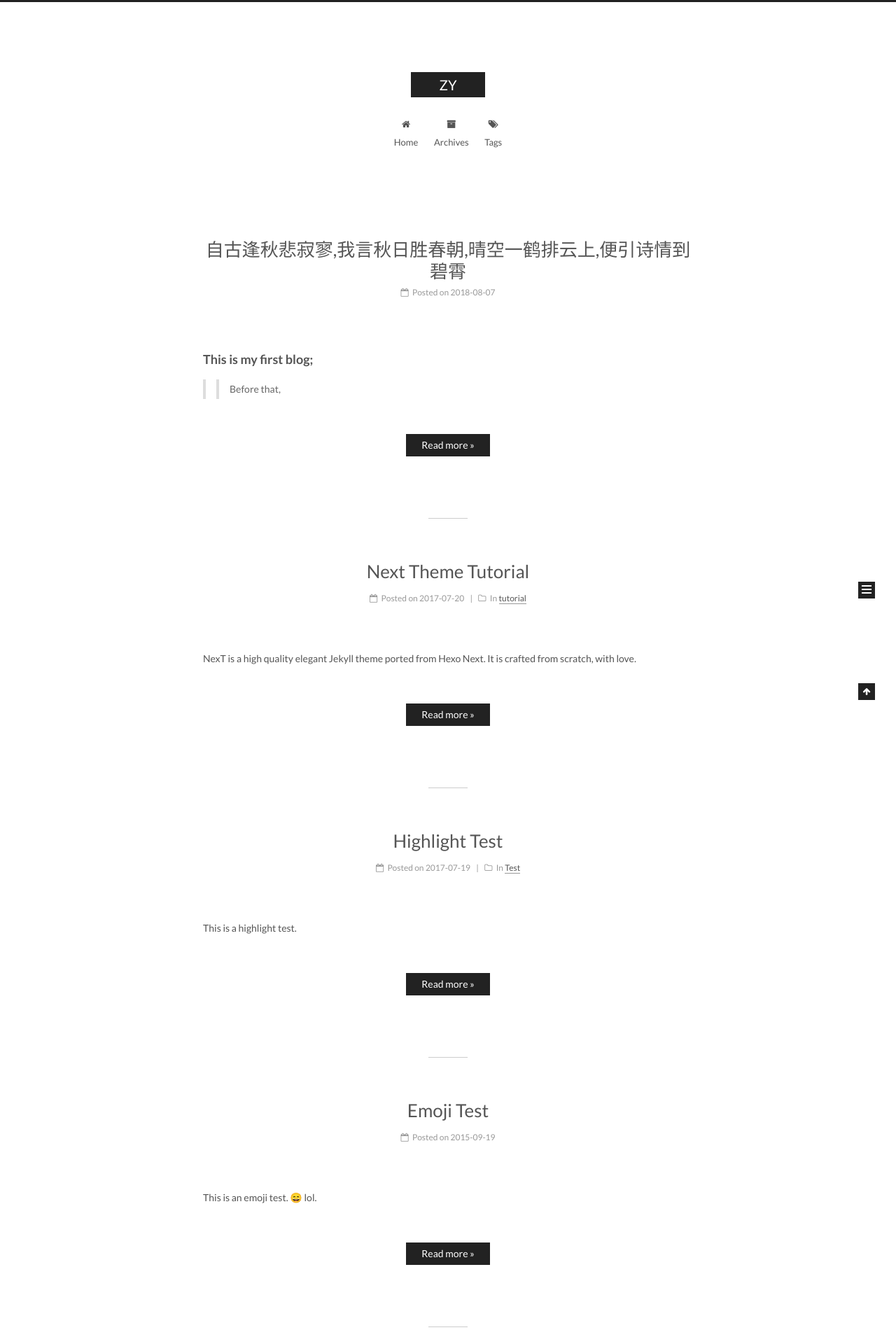
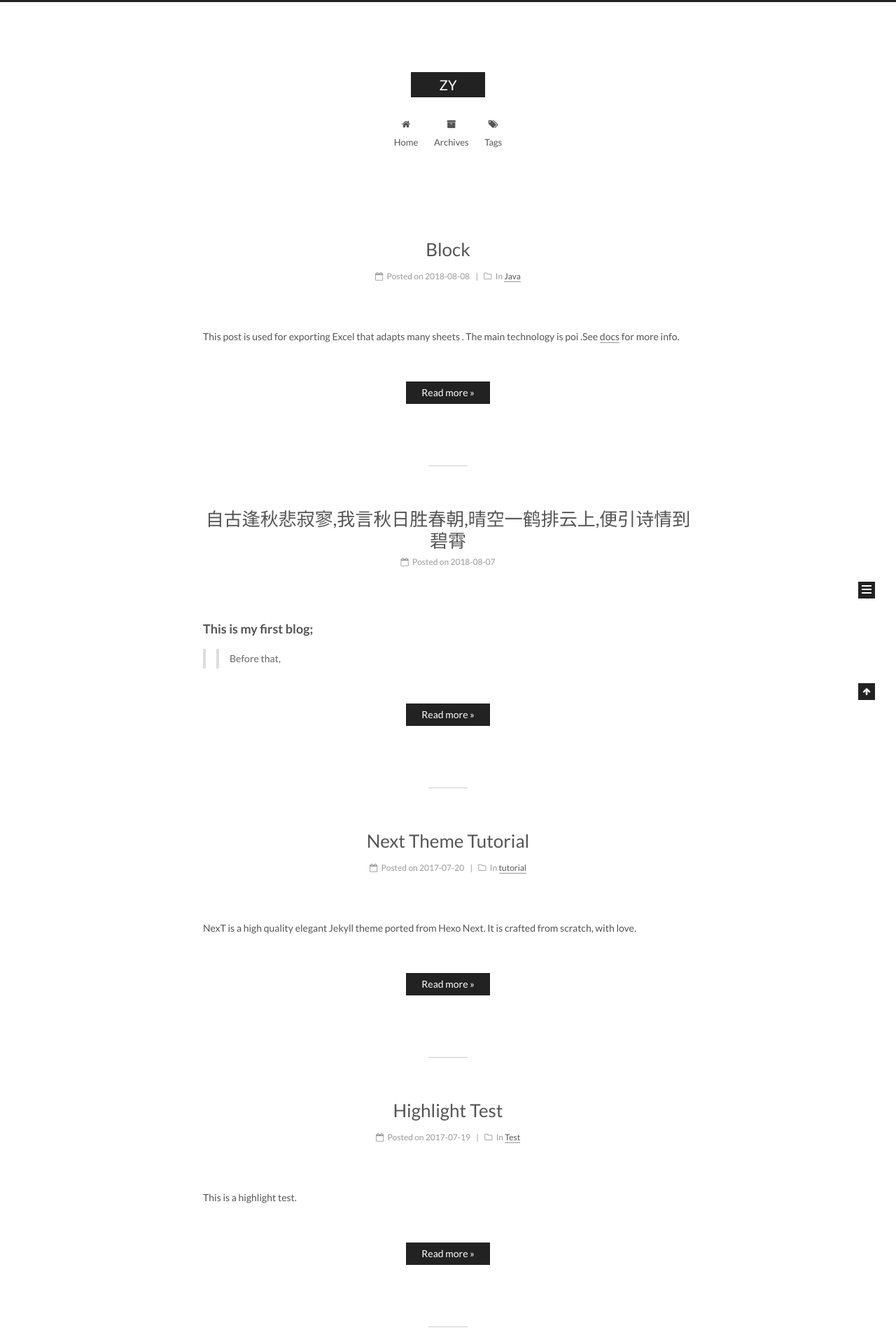
Before and after one commit to ZYypl/ZYypl.github.io, a Jekyll site: the page built from index.html, in a window 1280 px wide. Shown: the top 1920 px of the page at 70% size. Built offline with Jekyll 4.4.1, drawn with Linux system fonts in a browser that asks for light colours; emoji names are drawn with the system emoji font; the list of posts is cut into pages by our own code; some of the changed text lies outside the part shown.

Commit message:
2018-08-08

````diff
--- /dev/null
+++ b/_posts/2018-08-08-poi.md
@@ -0,0 +1,52 @@
+---
+title: Block
+date: 2018-08-08 23:45:56
+categories:
+- Java
+tags:
+- Java
+---
+
+
+
+This post is used for exporting Excel that adapts many sheets . The main technology is poi .See [docs](http://zespia.tw/hexo/docs/tag-plugins.html) for more info.
+
+## Block Quote
+
+### Normal blockquote
+
+> Praesent diam elit, interdum ut pulvinar placerat, imperdiet at magna.
+
+## Code Block
+
+### Inline code block
+
+This is a inline code block: `python`, `print 'helloworld'`.
+
+### Normal code block
+
+```
+alert('Hello World!');
+```
+
+    print "Hello world"
+
+### Highlight code block
+
+```python
+print "Hello world"
+```
+
+{% highlight ruby %}
+def foo
+  puts 'foo'
+end
+{% endhighlight %}
+
+{% highlight ruby linenos %}
+def foo
+  puts 'foo'
+end
+{% endhighlight %}
+
+### Gist
````
Also changed, not shown: _posts/2013-12-24-categories.md (+7 -1 lines), _posts/2013-12-24-tags.md (+6 -1 lines).
